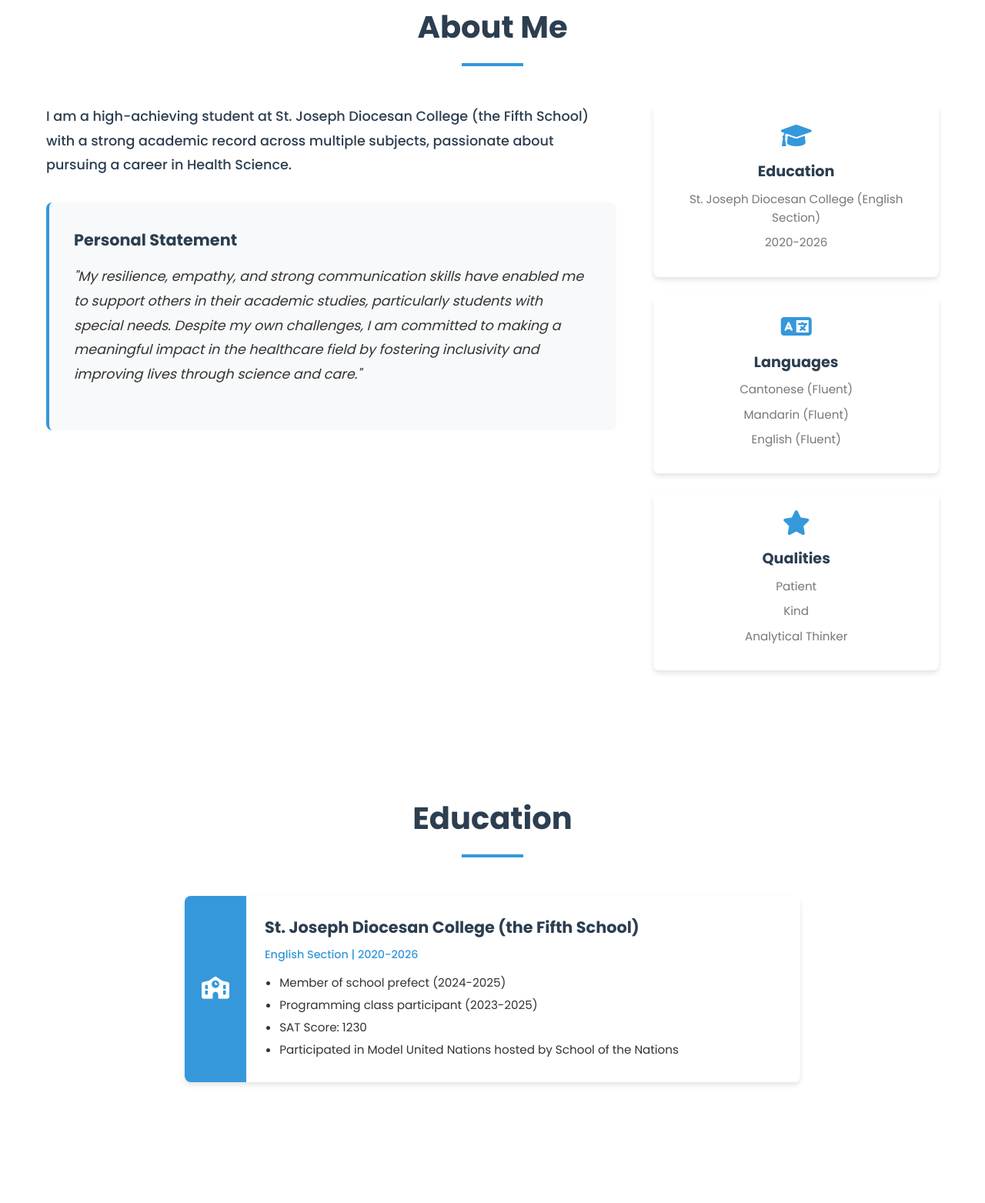
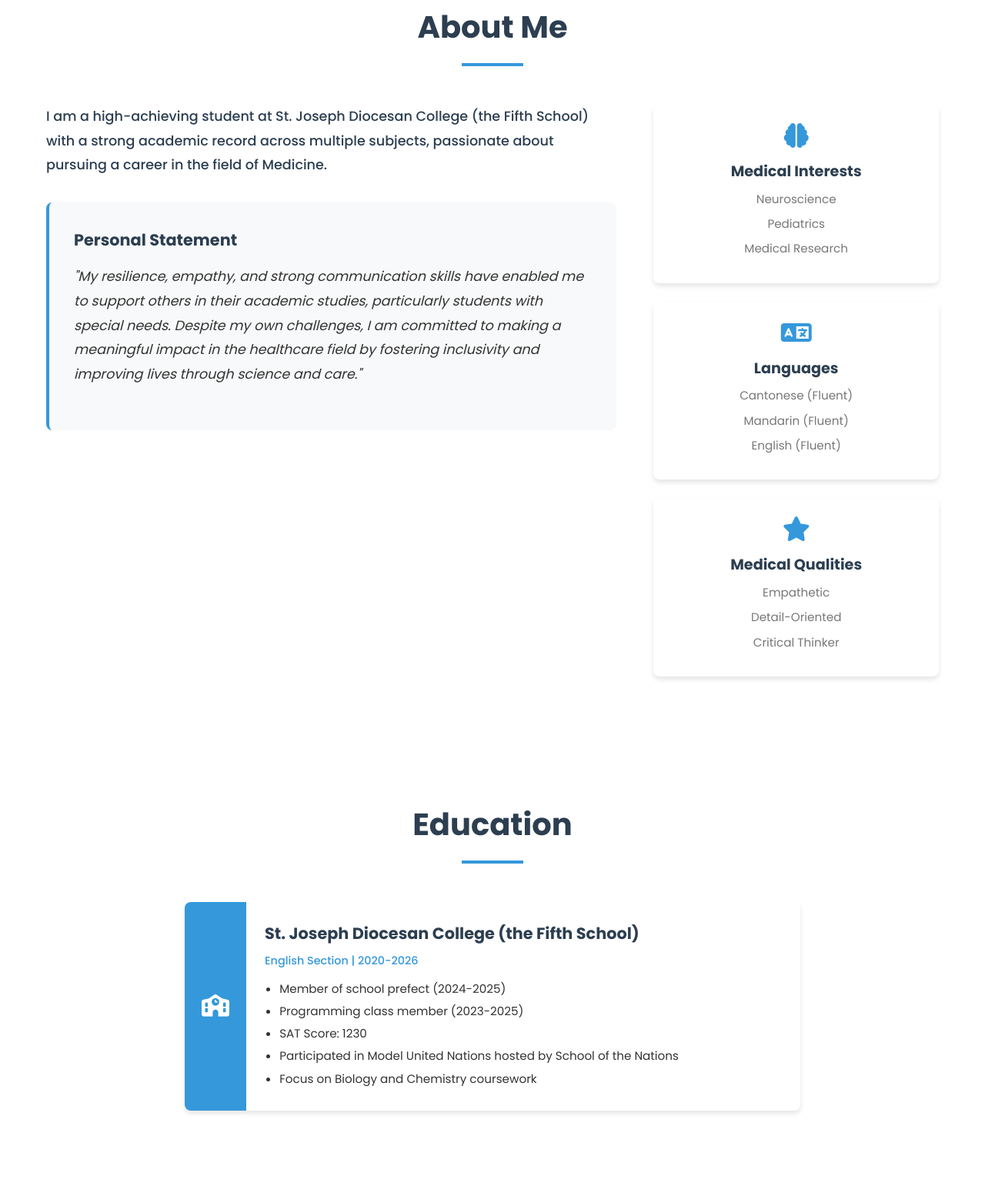
Before and after one commit to royishalo1001/personal_web, a plain HTML site: page index.html in a window 1280 px wide. Shown: the part 877-2440 px from the top of the page at 77% size. Drawn offline with Linux system fonts and the light colour scheme.

Commit message:
Update index.html

```diff
--- a/index.html
+++ b/index.html
@@ -34,7 +34,7 @@
           </div>
           <div class="profile-photo"></div>
         </div>
-        <p class="tagline">Dedicated Student | Health Science Enthusiast | Academic Mentor</p>
+        <p class="tagline">Dedicated Student | Health Science Enthusiast</p>
         <div class="hero-buttons">
           <a href="#projects" class="btn">View My Work</a>
           <a href="#contact" class="btn btn-outline">Contact Me</a>
@@ -47,7 +47,7 @@
         <h2 class="section-title">About Me</h2>
         <div class="about-content">
           <div class="about-text">
-            <p class="intro">I am a high-achieving student at St. Joseph Diocesan College (the Fifth School) with a strong academic record across multiple subjects, passionate about pursuing a career in Health Science.</p>
+            <p class="intro">I am a high-achieving student at St. Joseph Diocesan College (the Fifth School) with a strong academic record across multiple subjects, passionate about pursuing a career in the field of Medicine.</p>
 
             <div class="personal-statement">
               <h3>Personal Statement</h3>
@@ -57,10 +57,11 @@
 
           <div class="about-details">
             <div class="detail-card">
-              <i class="fas fa-graduation-cap"></i>
-              <h3>Education</h3>
-              <p>St. Joseph Diocesan College (English Section)</p>
-              <p>2020-2026</p>
+              <i class="fas fa-brain"></i>
+              <h3>Medical Interests</h3>
+              <p>Neuroscience</p>
+              <p>Pediatrics</p>
+              <p>Medical Research</p>
             </div>
             <div class="detail-card">
               <i class="fas fa-language"></i>
@@ -71,10 +72,11 @@
             </div>
             <div class="detail-card">
               <i class="fas fa-star"></i>
-              <h3>Qualities</h3>
-              <p>Patient</p>
-              <p>Kind</p>
-              <p>Analytical Thinker</p>
+              <h3>Medical Qualities</h3>
+              <p>Empathetic</p>
+              <p>Detail-Oriented</p>
+              <p>Critical Thinker</p>
+            </div>
             </div>
           </div>
         </div>
@@ -94,9 +96,10 @@
               <p class="education-period">English Section | 2020-2026</p>
               <ul>
                 <li>Member of school prefect (2024-2025)</li>
-                <li>Programming class participant (2023-2025)</li>
+                <li>Programming class member (2023-2025)</li>
                 <li>SAT Score: 1230</li>
                 <li>Participated in Model United Nations hosted by School of the Nations</li>
+                <li>Focus on Biology and Chemistry coursework</li>
               </ul>
             </div>
           </div>
@@ -133,6 +136,20 @@
                 <li>Demonstrated leadership and responsibility</li>
                 <li>Assisted in maintaining school discipline</li>
                 <li>Served as a role model for younger students</li>
+              </ul>
+            </div>
+          </div>
+          <div class="experience-card">
+            <div class="experience-icon">
+              <i class="fas fa-brain"></i>
+            </div>
+            <div class="experience-content">
+              <h3>Neuroscience Competitions</h3>
+              <p class="experience-period">2023-2025</p>
+              <ul>
+                <li>Participated in International Brain Bee Competition for two consecutive years</li>
+                <li>Developed extensive knowledge of neuroanatomy and brain functions</li>
+                <li>Created detailed brain models to demonstrate understanding of neurological structures</li>
               </ul>
             </div>
           </div>
```
